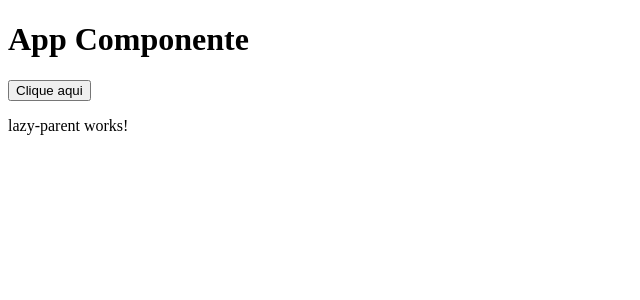
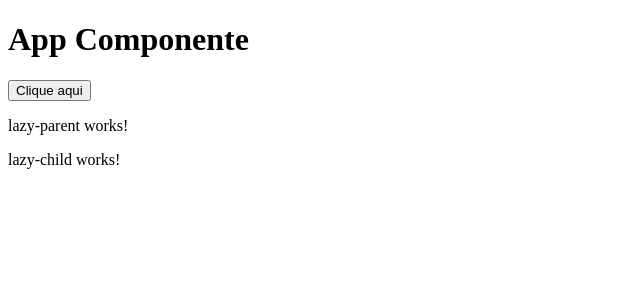
Before and after one commit to LeonardoCesca/trilha-front-2019, an Angular app in the folder Angular/poc-tabs/: page / in a window 1280 px wide. Both pictures are taken after a click on the button "Clique aqui". Shown: the top 300 px of the page, without its empty margins (0-640 px from the left). Built offline with nearby package versions, Linux system fonts and the light colour scheme.

Commit message:
ADD lazy-child component into lazy-parent component

```diff
--- a/Angular/poc-tabs/src/app/lazy-parent/lazy-parent.component.html
+++ b/Angular/poc-tabs/src/app/lazy-parent/lazy-parent.component.html
@@ -1 +1,5 @@
 <p>lazy-parent works!</p>
+
+<div>
+<app-lazy-child></app-lazy-child>
+</div>
```
